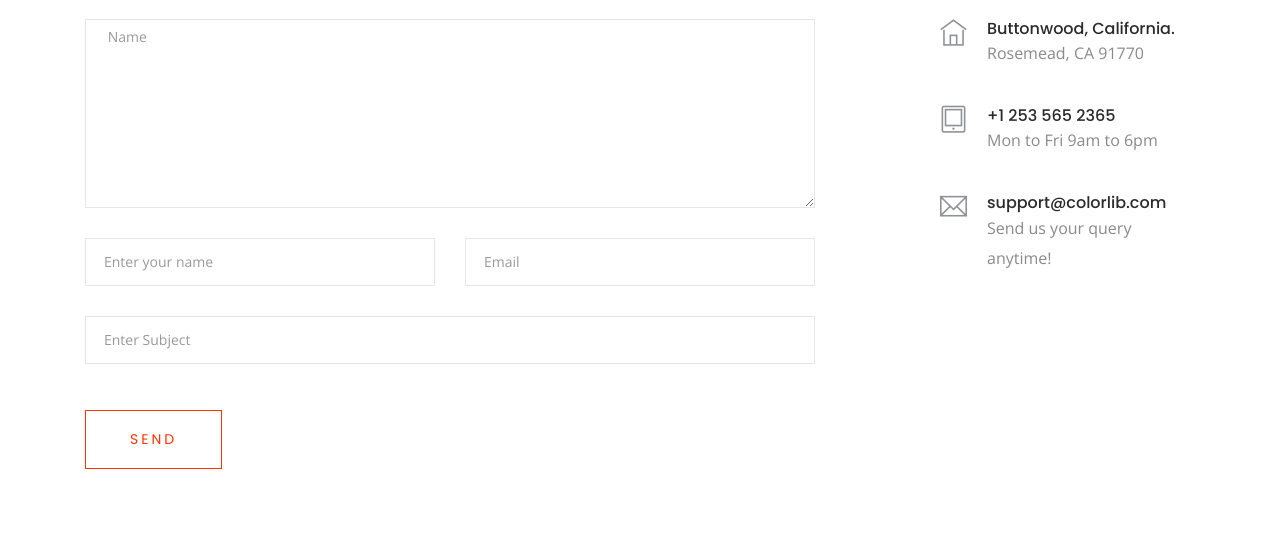
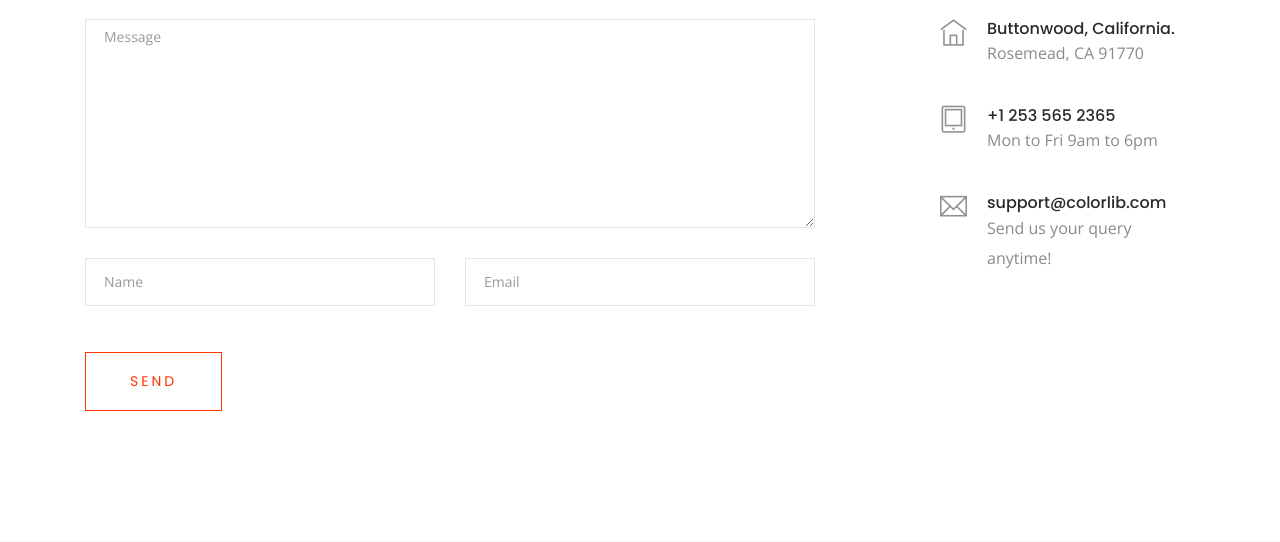
Before and after one commit to LitvinT/django-present, a Django app: page /contact/ in a window 1280 px wide. Shown: the part 1258-1800 px from the top of the page. Run offline with Django 4.2, Linux system fonts and the light colour scheme; parts of the project's set-up code (start-up, migrations or seed data) failed here and were passed over; some libraries are stand-ins or nearby versions.

Commit message:
middle-finish

```diff
--- /dev/null
+++ b/hz/dog/corm/forms.py
@@ -0,0 +1,41 @@
+from django.forms import ModelForm, EmailField, CharField, TextInput, EmailInput, Textarea
+
+from .models import Contact
+
+
+class ContactForm(ModelForm):
+    name = CharField(
+        widget=TextInput(
+            attrs={
+                'class': 'form-control',
+                'id': 'name',
+                'placeholder': 'Name'
+            }
+        ),
+        max_length=64
+    )
+    email = EmailField(
+        widget=EmailInput(
+            attrs={
+                'class': 'form-control',
+                'id': 'email',
+                'placeholder': 'Email'
+            }
+        ),
+        max_length=254
+    )
+    message = CharField(
+        widget=Textarea(
+            attrs={
+                'class': 'form-control',
+                'id': 'message',
+                'style': 'height: 12rem',
+                'placeholder': 'Message'
+            }
+        ),
+        max_length=1024
+    )
+
+    class Meta:
+        model = Contact
+        fields = ('name', 'email', 'message')
--- a/hz/dog/corm/models.py
+++ b/hz/dog/corm/models.py
@@ -1,4 +1,5 @@
 from django.db import models
+from django.utils.timezone import now
 
 
 class Category(models.Model):
@@ -85,3 +86,30 @@ class Comment(models.Model):
         default=True,
         verbose_name='публикация'
     )
+
+
+class Contact(models.Model):
+    name = models.CharField(
+        max_length=32,
+        verbose_name='name'
+    )
+    email = models.EmailField(
+        verbose_name='email'
+    )
+    message = models.CharField(
+        max_length=1024,
+        verbose_name='message'
+    )
+    date_created = models.DateTimeField(
+        default=now,
+        verbose_name='date created'
+    )
+
+    def __str__(self):
+        return self.email
+
+    class Meta:
+        db_table = 'main_contacts'
+        verbose_name = 'contact'
+        verbose_name_plural = 'contacts'
+        ordering = ['date_created']
--- a/hz/dog/corm/views.py
+++ b/hz/dog/corm/views.py
@@ -1,7 +1,10 @@
+from django.http import HttpRequest
 from django.shortcuts import render
-from django.views.generic import TemplateView, ListView
+from django.urls import reverse_lazy
+from django.views.generic import TemplateView, ListView, CreateView
 
-from .models import Team, Comment
+from .forms import ContactForm
+from .models import Team, Comment, Contact
 
 
 class BaseMixin:
@@ -54,13 +57,13 @@ class BlogTemplateView(BaseMixin, TemplateView):
 class ContactTemplateView(BaseMixin, TemplateView):
     template_name = 'main/contact.html'
 
+    def get_context_data(self, *args, **kwargs):
+        context = super().get_context_data(*args, **kwargs)
+        context['contact_form'] = ContactForm()
+        return context
 
-# class WorkScheduleListView(ListView):
-#     template_name = 'main/store.html'
-#     context_object_name = 'week'
-#     model = WorkSchedule
-#
-#     def get_context_data(self, *, object_list=None, **kwargs):
-#         context = super().get_context_data()
-#         context['weekday'] = datetime.today().isoweekday() + 6
-#         return context
+    def post(self, request: HttpRequest):
+        form = ContactForm(request.POST)
+        if form.is_valid():
+            form.save()
+        return self.get(request)
--- a/hz/dog/templates/main/contact.html
+++ b/hz/dog/templates/main/contact.html
@@ -174,26 +174,22 @@
                         <h2 class="contact-title">Get in Touch</h2>
                     </div>
                     <div class="col-lg-8">
-                        <form class="form-contact contact_form" action="contact_process.php" method="post" id="contactForm" novalidate="novalidate">
+                        {% csrf_token %}
+                        <form class="form-contact contact_form"  method="post" id="contactForm" novalidate="novalidate">
                             <div class="row">
                                 <div class="col-12">
                                     <div class="form-group">
-                                        <textarea class="form-control w-100" name="message" id="message" cols="30" rows="9" onfocus="this.placeholder = ''" onblur="this.placeholder = 'Enter Message'" placeholder=" Name"></textarea>
+                                        {{ contact_form.message }}
                                     </div>
                                 </div>
                                 <div class="col-sm-6">
                                     <div class="form-group">
-                                        <input class="form-control valid" name="name" id="name" type="text" onfocus="this.placeholder = ''" onblur="this.placeholder = 'Enter your name'" placeholder="Enter your name">
+                                        {{ contact_form.name }}
                                     </div>
                                 </div>
                                 <div class="col-sm-6">
                                     <div class="form-group">
-                                        <input class="form-control valid" name="email" id="email" type="email" onfocus="this.placeholder = ''" onblur="this.placeholder = 'Enter email address'" placeholder="Email">
-                                    </div>
-                                </div>
-                                <div class="col-12">
-                                    <div class="form-group">
-                                        <input class="form-control" name="subject" id="subject" type="text" onfocus="this.placeholder = ''" onblur="this.placeholder = 'Enter Subject'" placeholder="Enter Subject">
+                                        {{ contact_form.email }}
                                     </div>
                                 </div>
                             </div>
```
Also changed, not shown: hz/dog/corm/admin.py (+6 -1 lines), hz/dog/db.sqlite3.
